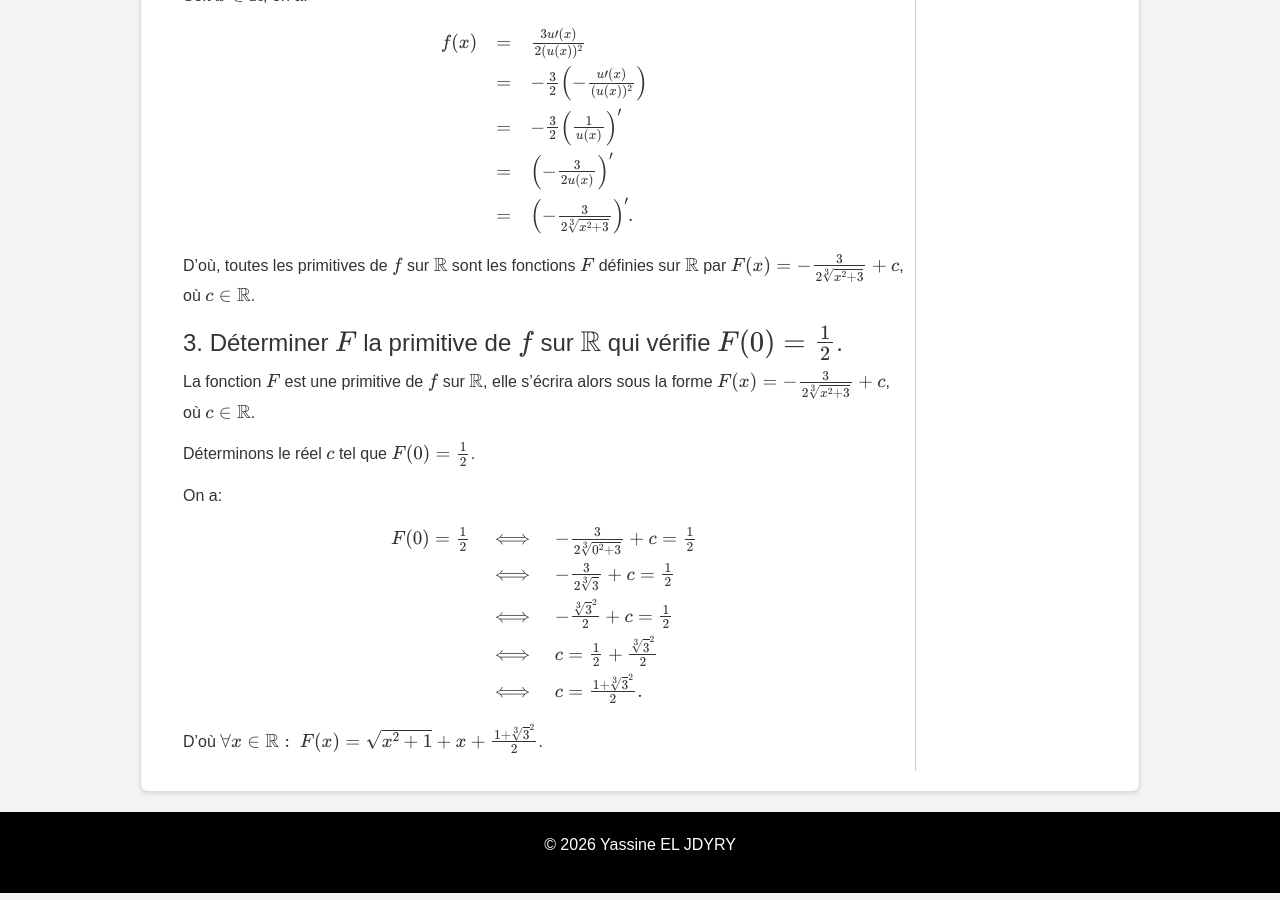
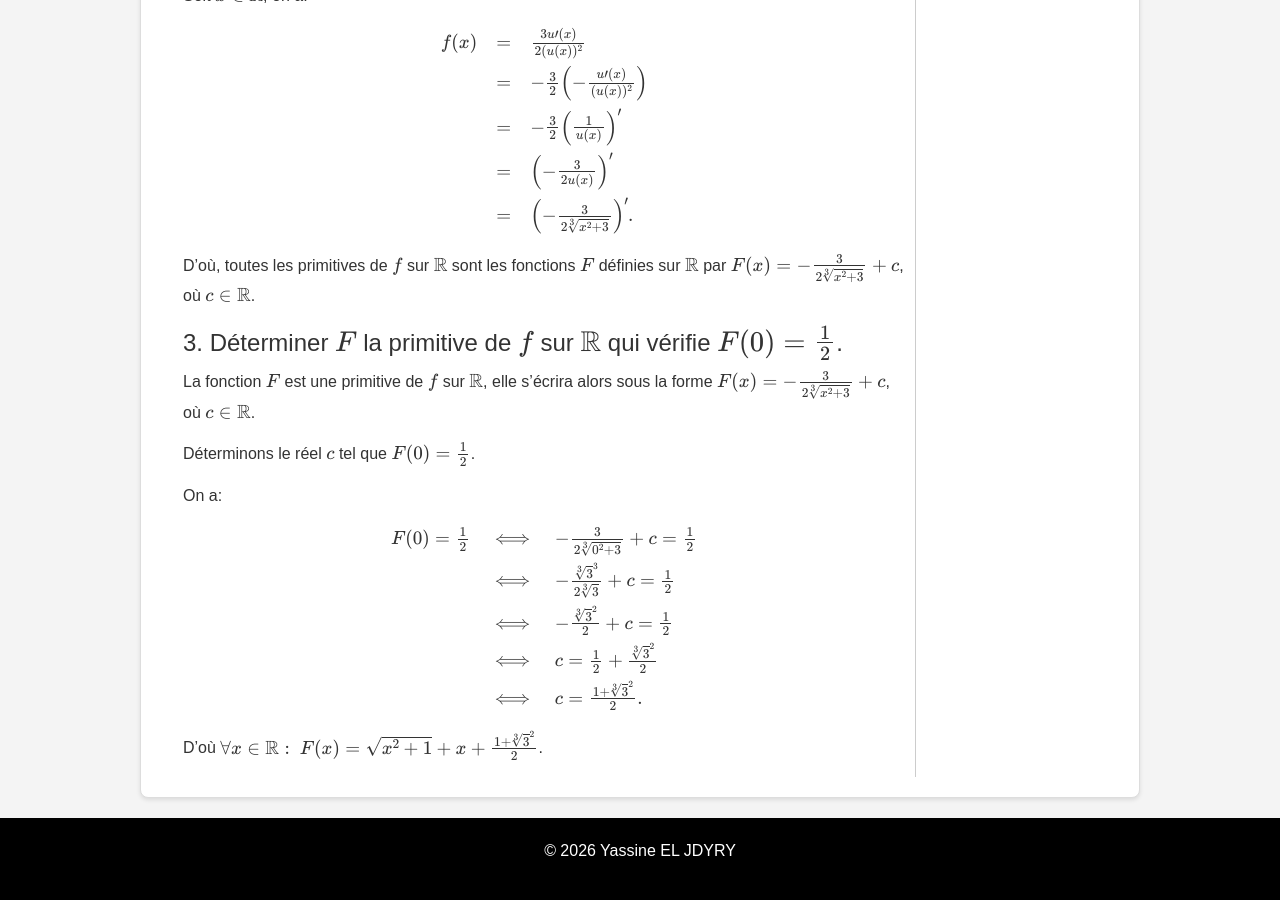
Before and after one commit to learninmath/learninmath.github.io, a Jekyll site: the page built from _2bpc/chapitre5.md, in a window 1280 px wide and 900 px high, scrolled down 2733 px. Built offline with Jekyll 4.4.1, drawn with Linux system fonts in a browser that asks for light colours.

Commit message:
v15.2.26

```diff
--- a/_2bpc/chapitre5.md
+++ b/_2bpc/chapitre5.md
@@ -147,7 +147,7 @@ On a:
 $$
 \begin{array}{rcl}
 F(0) = \frac12 & \iff & -\frac3{2\sqrt[3]{0^2+3}}+c = \frac12 \\
-               & \iff & -\frac3{2\sqrt[3]{3}}+c = \frac12 \\
+               & \iff & -\frac{\sqrt[3]{3}^3}{2\sqrt[3]{3}}+c = \frac12 \\
                & \iff & -\frac{\sqrt[3]{3}^2}{2}+c = \frac12 \\
                & \iff & c = \frac12+\frac{\sqrt[3]{3}^2}{2} \\
                & \iff & c = \frac{1+\sqrt[3]{3}^2}{2}.
```
